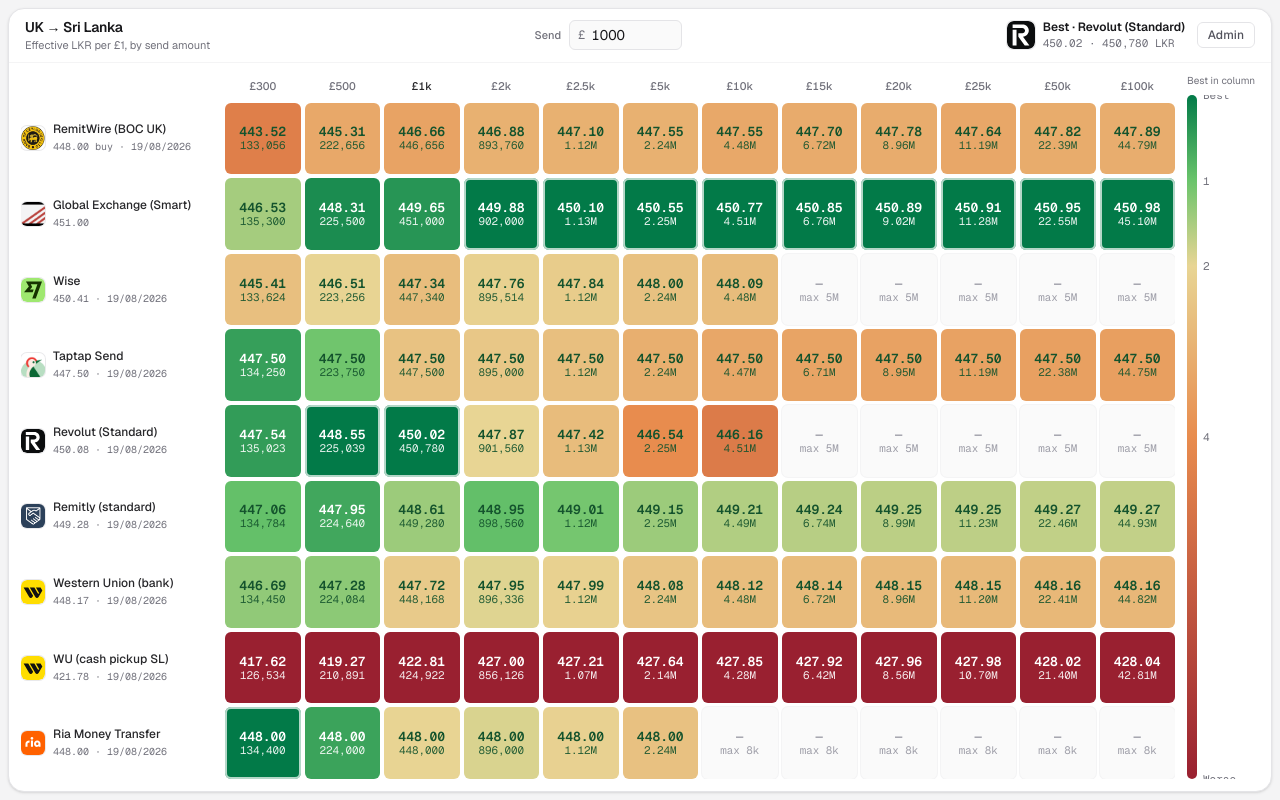
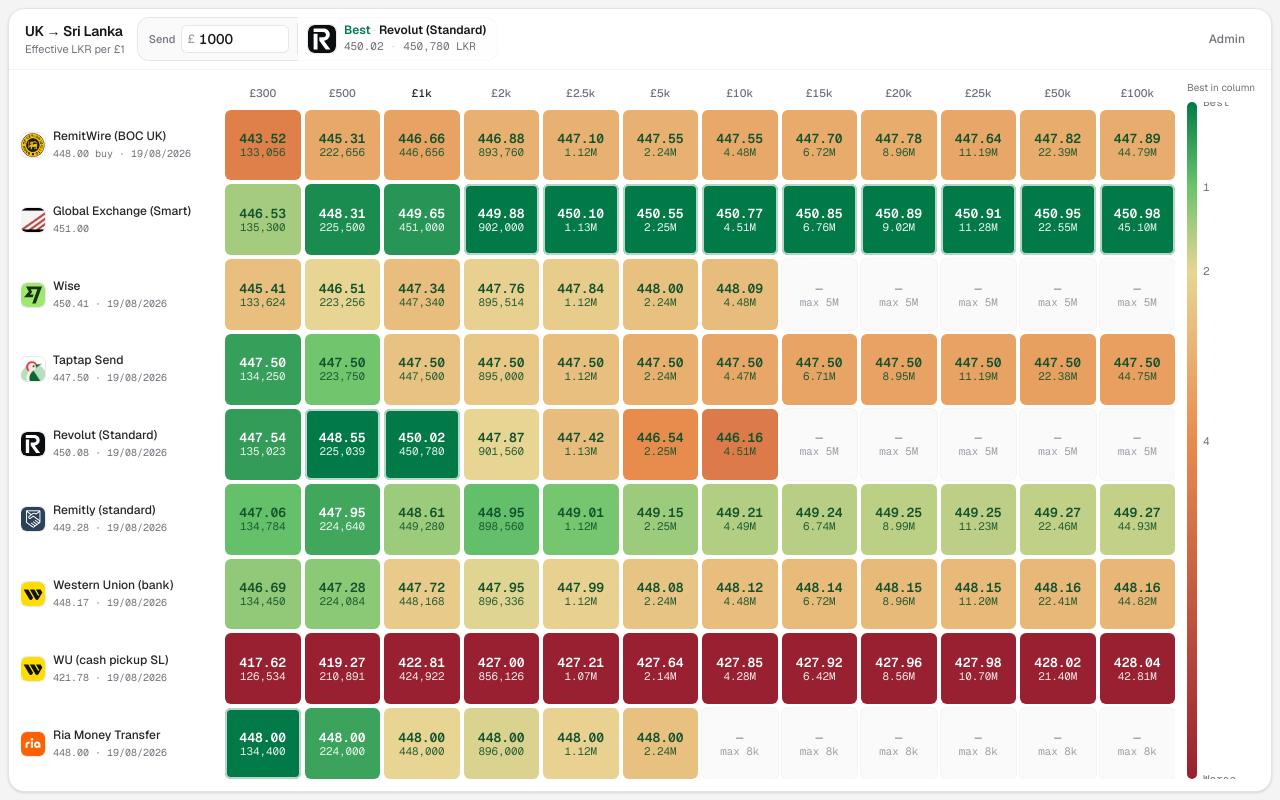
Before and after one commit to uditha/uk-gbplkr-rates-daily, a Next.js app: page / in a window 1280 px wide. Built offline with nearby package versions, Linux system fonts and the light colour scheme.

Commit message:
Group the send field and best-provider result into one header control
Keep the amount form beside the winning logo so the answer sits next
to the input instead of across the header.

Co-authored-by: Uditha Tennakoon <uditha13@gmail.com>

```diff
--- a/components/HeatmapApp.tsx
+++ b/components/HeatmapApp.tsx
@@ -34,18 +34,20 @@ export function HeatmapApp({ data }: { data: ComparisonRates }) {
 
   return (
     <>
-      <header className="flex shrink-0 items-center gap-3 border-b border-zinc-100 px-3 py-2 sm:px-4">
+      <header className="flex shrink-0 items-center justify-between gap-3 border-b border-zinc-100 px-3 py-2 sm:px-4">
+        <div className="flex min-w-0 items-center gap-3">
           <div className="min-w-0 shrink-0">
             <h1 className="truncate text-sm font-semibold tracking-tight text-zinc-900">
               UK → Sri Lanka
             </h1>
             <p className="hidden truncate text-[11px] text-zinc-500 sm:block">
-            Effective LKR per £1, by send amount
+              Effective LKR per £1
             </p>
           </div>
 
+          <div className="flex min-w-0 items-stretch overflow-hidden rounded-xl bg-zinc-50 shadow-[inset_0_0_0_1px_rgba(24,24,27,0.08)]">
             <form
-          className="flex min-w-0 flex-1 items-center justify-center gap-2"
+              className="flex items-center gap-1.5 py-1.5 pl-3 pr-2"
               onSubmit={(event) => event.preventDefault()}
             >
               <label
@@ -54,8 +56,8 @@ export function HeatmapApp({ data }: { data: ComparisonRates }) {
               >
                 Send
               </label>
-          <div className="flex items-center rounded-md border border-zinc-200 bg-zinc-50 focus-within:border-zinc-400">
-            <span className="pl-2 text-xs text-zinc-500">£</span>
+              <div className="flex items-center rounded-md bg-white px-1.5 shadow-[inset_0_0_0_1px_rgba(24,24,27,0.1)] focus-within:shadow-[inset_0_0_0_1.5px_rgb(4,120,87)]">
+                <span className="text-xs font-medium text-zinc-400">£</span>
                 <input
                   id="send-amount"
                   type="text"
@@ -64,45 +66,57 @@ export function HeatmapApp({ data }: { data: ComparisonRates }) {
                   value={rawAmount}
                   onChange={(event) => setRawAmount(event.target.value)}
                   placeholder="1,000"
-              className="w-[5.5rem] bg-transparent px-1.5 py-1 text-sm tabular-nums text-zinc-900 outline-none sm:w-24"
+                  className="w-[4.75rem] bg-transparent px-1 py-1 text-sm font-medium tabular-nums text-zinc-900 outline-none sm:w-[5.5rem]"
                 />
               </div>
             </form>
 
-        <div className="flex min-w-0 items-center gap-3">
+            <div className="my-1.5 w-px shrink-0 bg-zinc-200" />
+
+            <div className="flex min-w-0 items-center gap-2 bg-white/80 py-1.5 pl-2.5 pr-3">
               {pick ? (
-            <div className="flex min-w-0 items-center gap-2">
+                <>
                   <ProviderLogo
                     id={pick.provider.id}
                     name={pick.provider.name}
                     size={28}
                   />
                   <div className="min-w-0">
-                <p className="truncate text-xs font-semibold leading-tight text-zinc-900">
-                  Best · {pick.provider.name}
+                    <p className="truncate text-xs leading-tight">
+                      <span className="font-semibold text-emerald-700">Best</span>
+                      <span className="text-zinc-300"> · </span>
+                      <span className="font-semibold text-zinc-900">
+                        {pick.provider.name}
+                      </span>
                     </p>
                     <p className="truncate font-mono text-[11px] tabular-nums text-zinc-500">
                       {formatRate(pick.quote.effectiveRate)}
-                  {" · "}
+                      <span className="text-zinc-300"> · </span>
                       {formatLkr(pick.estimatedLkr)} LKR
-                  {pick.column.amountGbp !== amountGbp
-                    ? ` · from ${formatCompactGbp(pick.column.amountGbp)}`
-                    : null}
+                      {amountGbp != null &&
+                      pick.column.amountGbp !== amountGbp ? (
+                        <span className="text-zinc-400">
+                          {` · from ${formatCompactGbp(pick.column.amountGbp)}`}
+                        </span>
+                      ) : null}
                     </p>
                   </div>
-            </div>
+                </>
               ) : (
-            <p className="hidden text-[11px] text-zinc-400 sm:block">
+                <p className="text-[11px] text-zinc-400">
                   Type an amount to see the best rate
                 </p>
               )}
+            </div>
+          </div>
+        </div>
+
         <Link
           href="/admin"
-            className="shrink-0 rounded-md border border-zinc-200 px-2.5 py-1 text-xs font-medium text-zinc-600 hover:bg-zinc-50"
+          className="shrink-0 rounded-md px-2.5 py-1 text-xs font-medium text-zinc-500 hover:bg-zinc-50 hover:text-zinc-700"
         >
           Admin
         </Link>
-        </div>
       </header>
       <div className="min-h-0 min-w-0 flex-1 overflow-hidden px-2 py-2 sm:px-3 sm:py-3">
         <RateHeatmap data={data} activeAmountGbp={pick?.column.amountGbp} />
```
Lines whose indentation alone changed are shown as unchanged.
